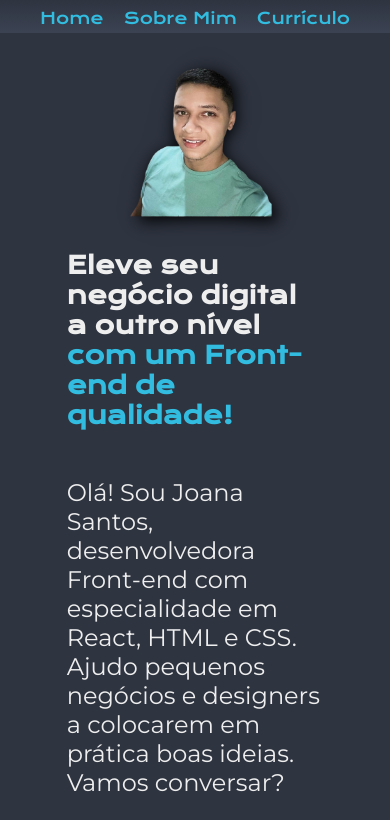
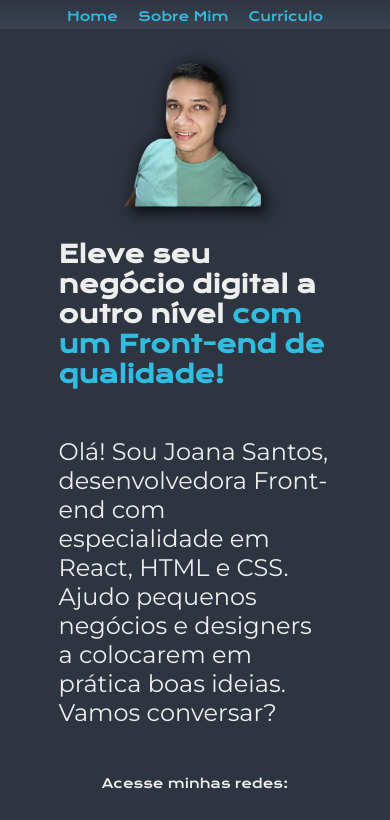
Before and after one commit to Mabson-freire/Meu-Portfolio, a plain HTML site: page index.html in a window 390 px wide. Shown: the top 820 px of the page. Drawn offline with nearby package versions, Linux system fonts and the light colour scheme.

Commit message:
otimização de pading no responsivo

```diff
--- a/assets/styles/style.css
+++ b/assets/styles/style.css
@@ -128,9 +128,6 @@ body {
   flex-direction: column;
   width: 70%;
 }
-.apresentacao__visualizacao__imagem {
-  width: 110%;
-}
 
 footer {
   height: 80px;
@@ -154,12 +151,10 @@ footer {
     justify-content: center;
   }
 
-  .menu-superior__link {
-    font-size: 0.75rem;
-  }
   .apresentacao {
     flex-direction: column-reverse;
-    padding-top: 0;
+    padding: 0 0 2rem 0;
+
     gap: 0;
   }
 
@@ -173,11 +168,15 @@ footer {
 }
 
 @media (max-width: 550px) {
-  .menu-superior__link,
   .copy,
-  .apresentacao__links__titulo,
   .apresentacao__links__botao {
     font-size: 1rem;
+  }
+
+  .menu-superior__link,
+  .apresentacao__links__titulo,
+  .apresentacao__conteudo__titulo {
+    font-size: 0.80rem;
   }
 
   .apresentacao__conteudo__titulo {
```
